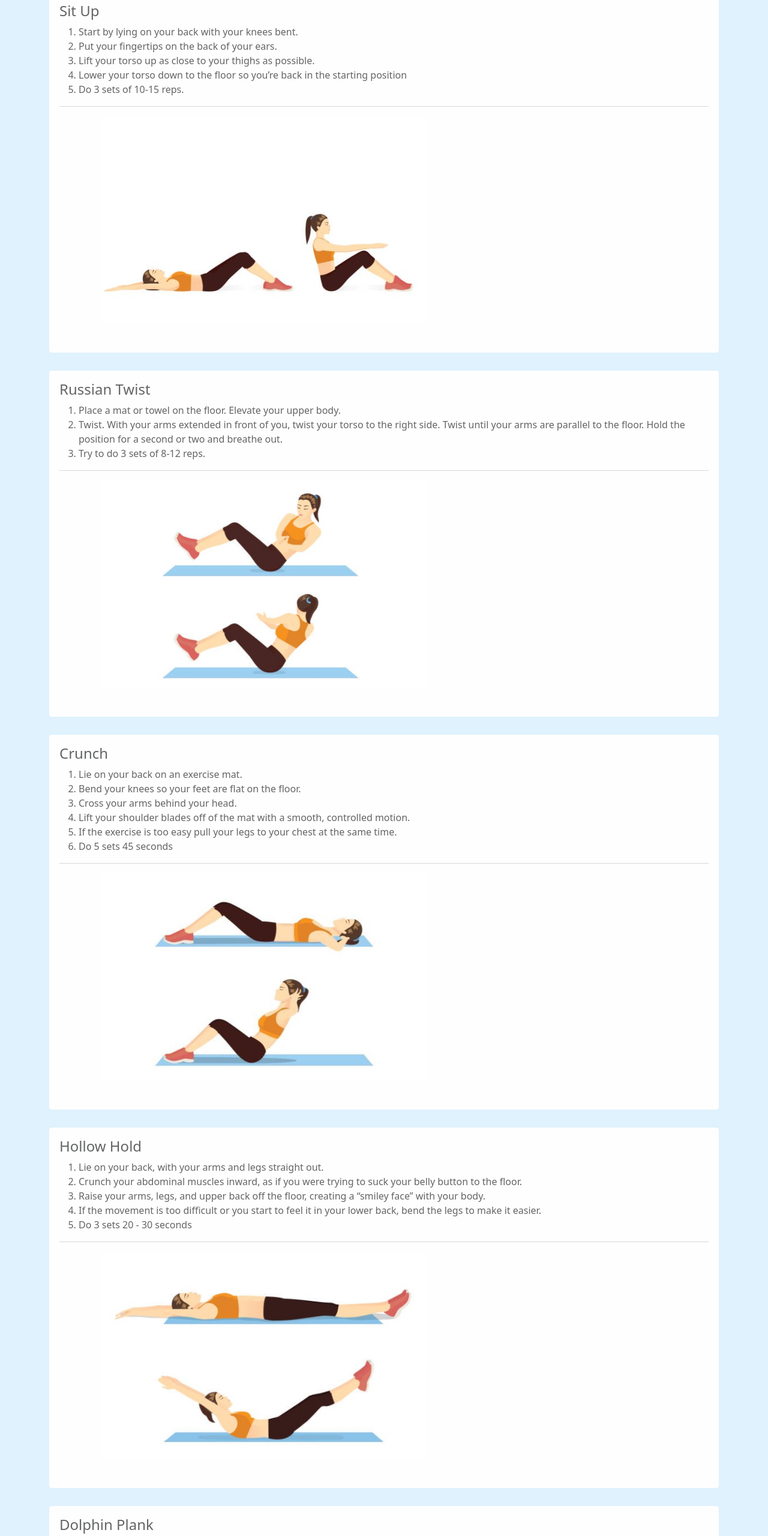
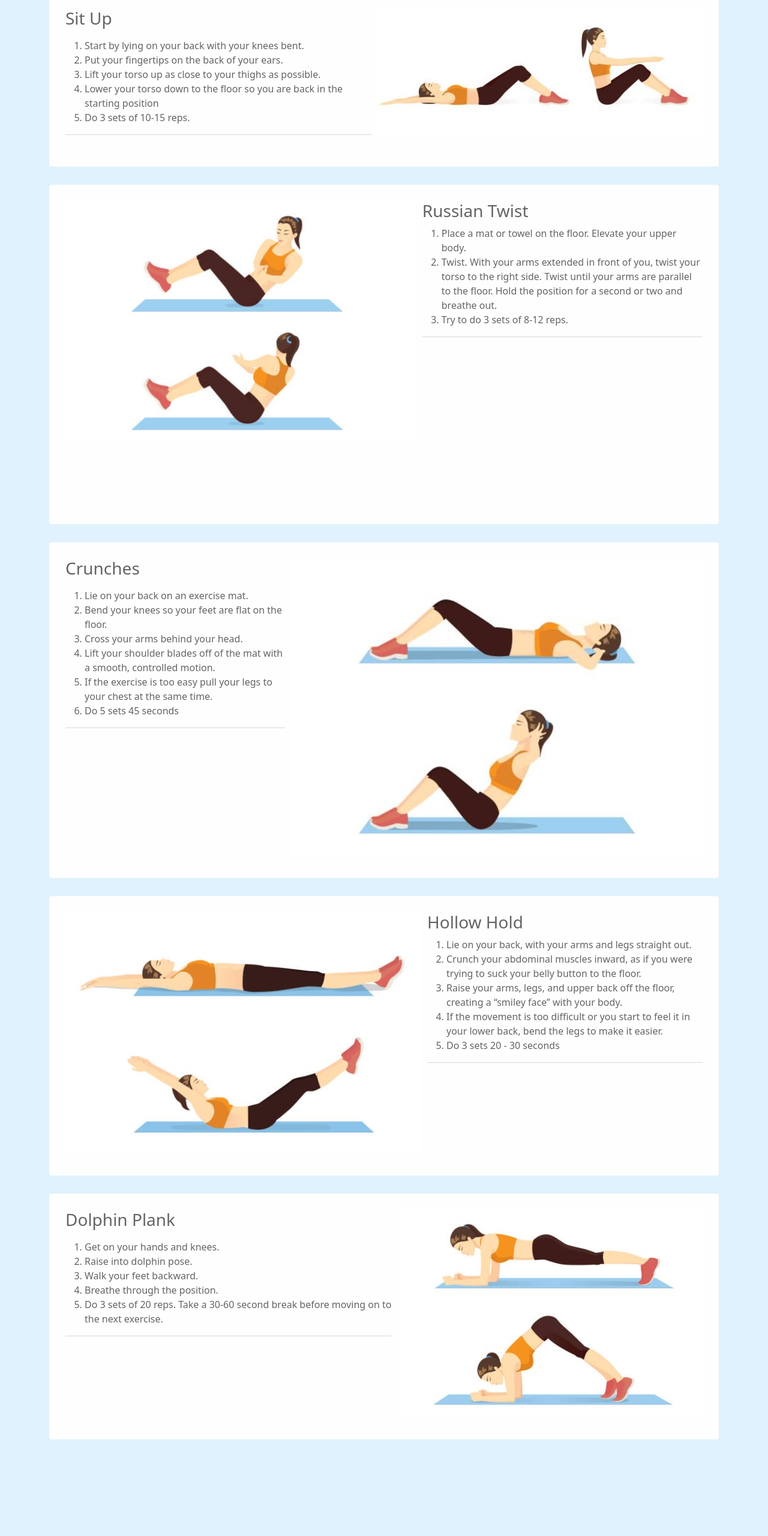
Before and after one commit to WMC-AHIF-2021/Go-Healthy, a plain HTML site: page html/index.html(Mainpage)/Exercises/bellyExercises/bellyExercises.html in a window 1280 px wide. Shown: the part 139-2700 px from the top of the page at 60% size. After the commit the page ends 2569 px from the top, so only its background shows below. Drawn offline with nearby package versions, Linux system fonts and the light colour scheme.

Commit message:
updated layout

```diff
--- a/html/index.html(Mainpage)/Exercises/bellyExercises/bellyExercises.html
+++ b/html/index.html(Mainpage)/Exercises/bellyExercises/bellyExercises.html
@@ -35,25 +35,35 @@
 
             <section class="color-innen">
                <div class="alert alert-light" role="alert">
-                <h4 class="alert-heading">Sit Up</h4>
+                    <div class="grid-container">
+                        <div>
+                            <h3 class="alert-heading">Sit Up</h3>
+                            <p>
                                 <ol>
                                     <li>Start by lying on your back with your knees bent.</li>
                                     <li>Put your fingertips on the back of your ears.</li>
                                     <li>Lift your torso up as close to your thighs as possible.</li>
-                    <li>Lower your torso down to the floor so you’re back in the starting position</li>
+                                    <li>Lower your torso down to the floor so you are back in the starting position</li>
                                     <li>Do 3 sets of 10-15 reps.</li>
                                 </ol>
                                 <hr>
-                <img src="SitUp1.jpg" alt="Women, who is doing a sit up" class="picture">
-
+                            </p>
                         </div>
-
+                        <div>
+                            <img src="SitUps.jpg" alt="Women, who is doing a sit up">
+                        </div>
+                    </div>
+                </div>
             </section>
 
             <section class="color-innen">
                 <div class="alert alert-light" role="alert">
-                    <h4 class="alert-heading">Russian Twist</h4>
-
+                    <div class="grid-container">
+                        <div>
+                            <img src="RussianTwist.jfif" alt="Women, who is doing Russain Twist" class="picture">
+                        </div>
+                        <div>
+                            <h3 class="alert-heading">Russian Twist</h3>
                             <ol>
                                 <li>Place a mat or towel on the floor.
                                     Elevate your upper body.</li>
@@ -62,14 +72,16 @@
                                 <li>Try to do 3 sets of 8-12 reps.</li>
                             </ol>
                             <hr>
-                <img src="RussianTwist.jfif" alt="Women, who is doing Russain Twist" class="picture">
                         </div>
-
+                    </div>
+                </div>
             </section>
             <section class="color-innen ">
                 <div class="alert alert-light" role="alert">
-                    <h4 class="alert-heading">Crunch</h4>
-
+                    <div class="grid-container">
+                        <div>
+                            <h3 class="alert-heading">Crunches</h3>
+                            <p>
                                 <ol>
                                     <li>Lie on your back on an exercise mat.</li>
                                     <li>Bend your knees so your feet are flat on the floor. </li>
@@ -79,13 +91,23 @@
                                     <li>Do 5  sets 45 seconds</li>
                                 </ol>
                                 <hr>
-                <img src="SitUp.jfif" alt="Women, who is doing crunch" class="picture">
+                            </p>
+                        </div>
+                        <div>
+                            <img src="SitUp.jfif" alt="Women, who is doing crunch">
+                        </div>
+                    </div>
                 </div>
             </section>
 
             <section class="color-innen">
                 <div class="alert alert-light" role="alert">
-                    <h4 class="alert-heading">Hollow Hold</h4>
+                    <div class="grid-container">
+                        <div>
+                            <img src="hollowhold.jpg" alt="Women, who is doing Hollow Hold">
+                        </div>
+                        <div>
+                            <h3 class="alert-heading">Hollow Hold</h3>
                             <ol>
                                 <li>Lie on your back, with your arms and legs straight out.</li>
                                 <li>Crunch your abdominal muscles inward, as if you were trying to suck your belly button to the floor. </li>
@@ -94,13 +116,17 @@
                                 <li>Do 3 sets 20 - 30 seconds</li>
                             </ol>
                             <hr>
-                <img src="hollowhold.jpg" alt="Women, who is doing Hollow Hold" class = "picture">
+                        </div>
+                    </div>
                 </div>
             </section>
 
             <section class="color-innen">
                 <div class="alert alert-light" role="alert">
-                    <h4 class="alert-heading">Dolphin Plank</h4>
+                    <div class="grid-container">
+                        <div>
+                            <h3 class="alert-heading">Dolphin Plank</h3>
+                            <p>
                                 <ol>
                                     <li>Get on your hands and knees.</li>
                                     <li>Raise into dolphin pose. </li>
@@ -109,7 +135,12 @@
                                     <li>Do 3 sets of 20 reps. Take a 30-60 second break before moving on to the next exercise.</li>
                                 </ol>
                                 <hr>
-                <img src="Dolphin Plank.jpg" alt="Woman, who is doing Dolphin Plank" class="picture">
+                            </p>
+                        </div>
+                        <div>
+                            <img src="Dolphin Plank.jpg" alt="Woman, who is doing Dolphin Plank">
+                        </div>
+                    </div>
                 </div>
             </section>
         </div>
--- a/html/index.html(Mainpage)/Exercises/bellyExercises/style.css
+++ b/html/index.html(Mainpage)/Exercises/bellyExercises/style.css
@@ -1,3 +1,6 @@
+.picture{
+    height: 80%;
+}
 .background{
     background-color: #DFF2FD;
 }
@@ -8,20 +11,6 @@
     border-radius: 5px;
 }
 
-.picture{
-    margin-left: 70px;
-    margin-bottom: 30px;
-    width: 542px;
-    height: 347px;
-}
-
-.margin{
-    margin-left: 20px;
-    margin-right: 20px;
-    margin-bottom: 20px;
-    margin-top: 10px;
-
-}
 .navbarStyle{
     background-color: gray;
   }
@@ -37,3 +26,12 @@
   .float{
       margin-left: 75%;
   }
+
+  .grid-container
+  {
+       display: grid;
+       grid-template-columns: auto auto;
+       grid-template-rows: auto auto;
+       grid-gap: 10px;
+       padding: 10px;
+  }
```
Also changed, not shown: html/index.html(Mainpage)/Exercises/bellyExercises/SitUp1.jpg (deleted), html/index.html(Mainpage)/Exercises/bellyExercises/SitUps.jpg (added). Lines whose indentation alone changed are shown as unchanged.
